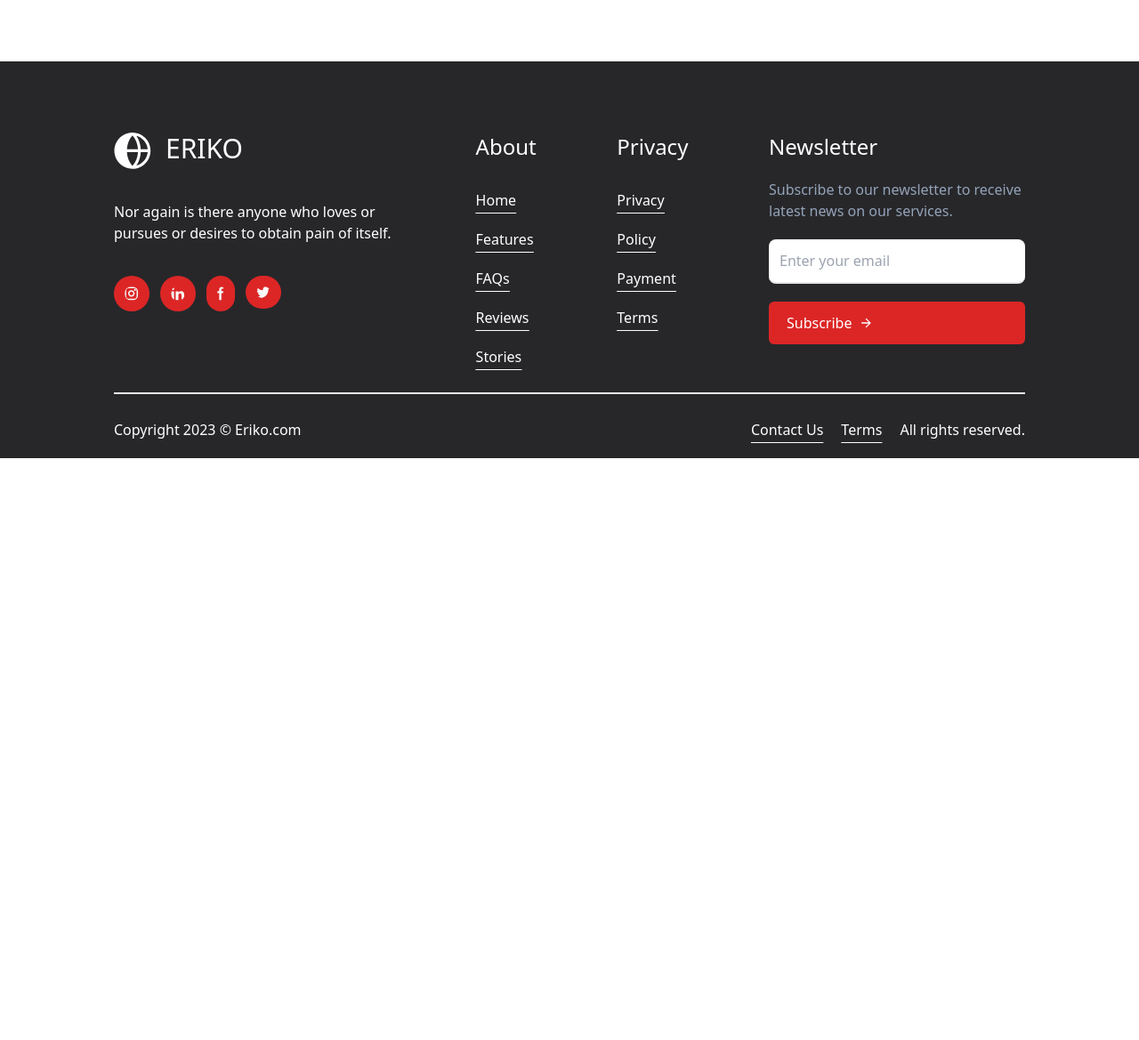
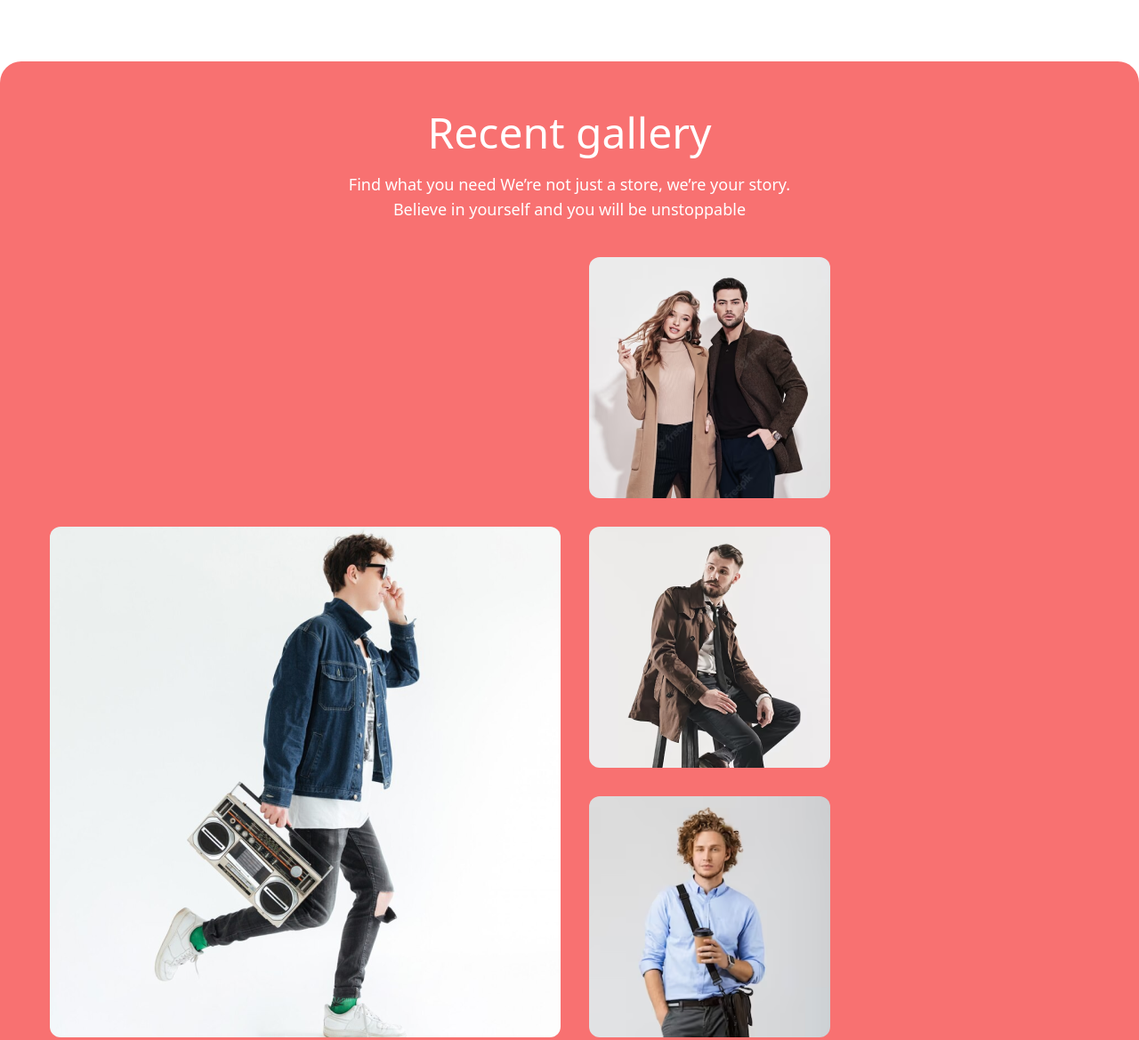
Before and after one commit to kiarashAlizadeh/ERIKO, a website: page index.html in a window 1280 px wide. Shown: the part 4340-5509 px from the top of the page at 89% size. Before the commit the page ends 4855 px from the top, so only its background shows below. Drawn offline with Linux system fonts and the light colour scheme.

Commit message:
gallery section in main created

```diff
--- a/index.html
+++ b/index.html
@@ -201,7 +201,7 @@
 
       <!-- category -->
       <section
-        class="bg-gradient-to-r from-violet-700 to-pink-500 mx-28 mb-24 rounded-3xl text-center mt-5 p-14"
+        class="bg-gradient-to-r from-violet-700 to-pink-500 mx-28 mb-24 mt-5 rounded-3xl text-center p-14"
       >
         <div class="text-5xl mb-10">Our category</div>
         <ul class="flex justify-center">
@@ -417,6 +417,25 @@
           </div>
         </div>
       </section>
+
+      <!-- gallery -->
+      <section class="flex justify-center items-center flex-col bg-red-400 p-14 rounded-3xl mb-24 text-white">
+        <span class="text-5xl mb-5">
+          Recent gallery
+        </span>
+        <span class="text-lg max-w-[553px] text-center mb-10">
+          Find what you need We’re not just a store, we’re your story. Believe in yourself and you will be unstoppable
+        </span>
+        <div class="flex justify-center items-center gap-8">
+          <img src="./assets/images/main-gallerybig.png" alt="" class="rounded-xl">
+          <div class="flex flex-wrap gap-8 max-w-[575px]">
+            <img src="./assets/images/main-gallerysmall1.png" alt="" class="rounded-xl">
+            <img src="./assets/images/main-gallerysmall2.png" alt="" class="rounded-xl">
+            <img src="./assets/images/main-gallerysmall3.png" alt="" class="rounded-xl">
+            <img src="./assets/images/main-gallerysmall4.png" alt="" class="rounded-xl">
+          </div>
+        </div>
+      </section>
     </main>
 
     <!-- footer -->
```
Also changed, not shown: assets/css/style.css, assets/images/main-gallerybig.png (added), assets/images/main-gallerysmall1.png (added), assets/images/main-gallerysmall2.png (added), assets/images/main-gallerysmall3.png (added), assets/images/main-gallerysmall4.png (added).
